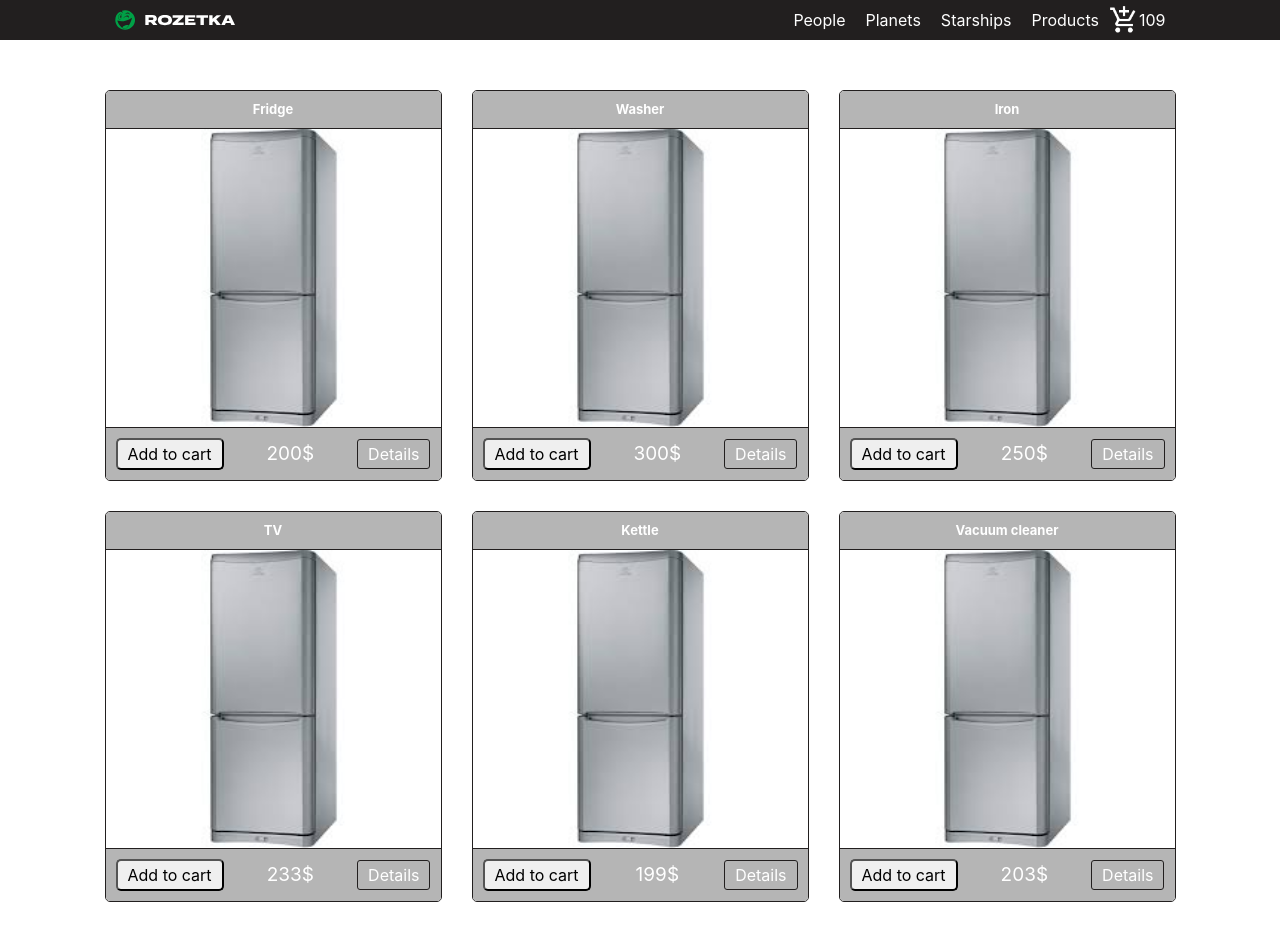
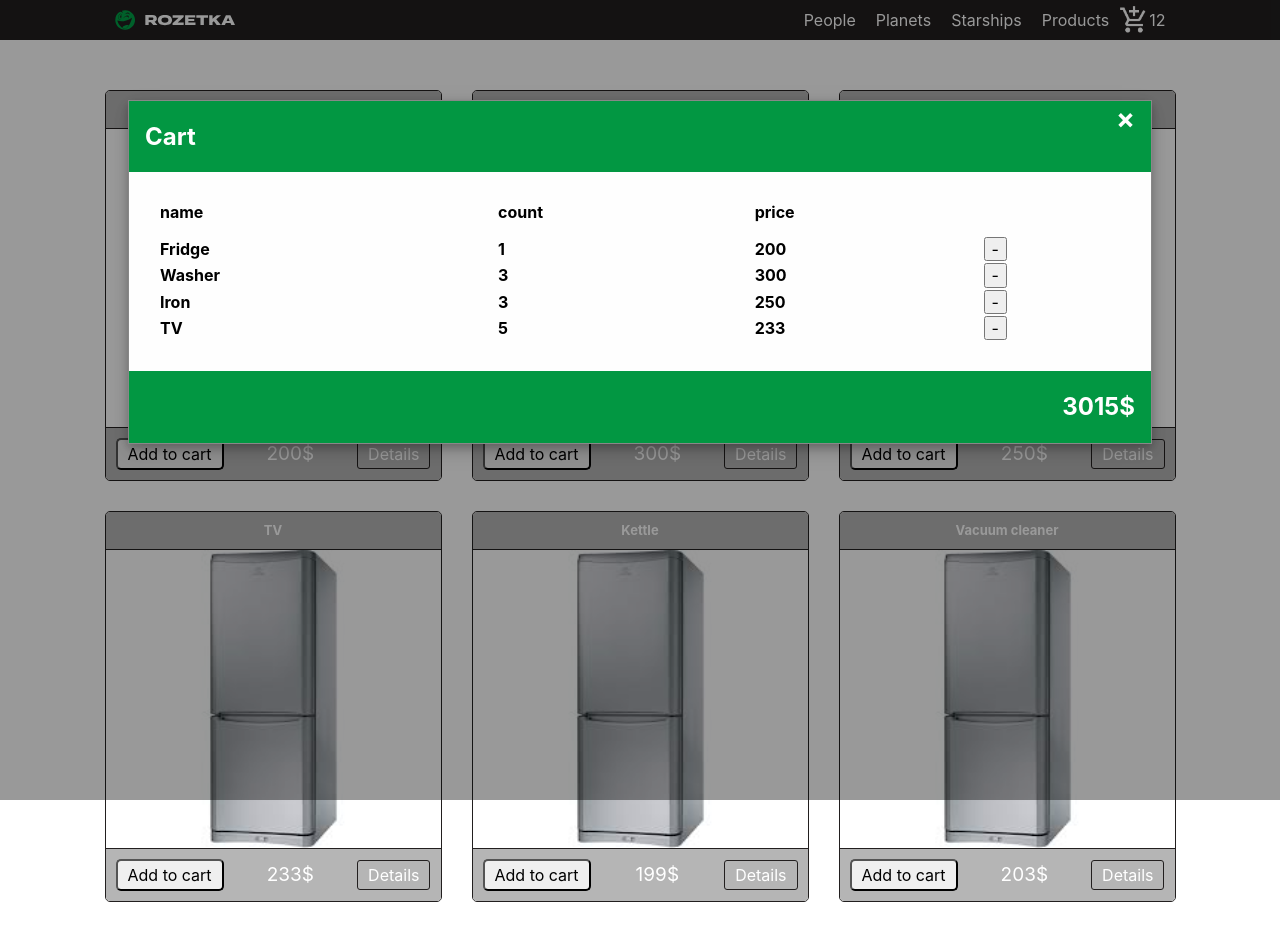
Before and after one commit to SabHomyak/test0, a Next.js app: page /products in a window 1280 px wide. Built offline with nearby package versions, Linux system fonts and the light colour scheme.

Commit message:
code reduction for header and cart components

```diff
--- /dev/null
+++ b/modules/market/cart/components/table/index.tsx
@@ -0,0 +1,41 @@
+import * as React from 'react';
+import { Table, Thead } from './views';
+import { Cart } from '@md-modules/shared/mock/market/cart';
+
+interface Props {
+  th: Array<string>
+  products: Cart
+}
+
+const CartTable: React.FC<Props> = ({ th, products }) => {
+  const body: JSX.Element[] = Array.from(products)
+    .map(([product, count]) => {
+      return (
+        <tr key={product.id}>
+          <th>{product.name}</th>
+          <th>{count}</th>
+          <th>{product.price}</th>
+          <th>
+            <button
+              onClick={() => {
+                // itemDecreaseButtonHandler(product.id);
+              }}
+            >
+              -
+            </button>
+          </th>
+        </tr>
+      );
+    });
+  return (
+    <Table>
+      <Thead>
+        <tr>
+          {th.map((thead, i) => (<th key={i}>{thead}</th>))}
+        </tr>
+      </Thead>
+      <tbody>{body}</tbody>
+    </Table>
+  );
+};
+export { CartTable };
--- /dev/null
+++ b/modules/market/cart/components/table/views.ts
@@ -0,0 +1,16 @@
+import styled from 'styled-components';
+
+export const Table = styled.table`
+  width: 100%;
+  text-align: left;
+  border-collapse: collapse;
+`;
+
+export const Thead = styled.thead`
+  &:after {
+    content: '@@@';
+    display: block;
+    line-height: 13px;
+    text-indent: -99999px;
+  }
+`;
--- a/modules/market/cart/index.tsx
+++ b/modules/market/cart/index.tsx
@@ -2,15 +2,9 @@ import * as React from 'react';
 import { CartPresentation } from '@md-market/cart/layers/presentation';
 import { useState } from 'react';
 
-let showSetter: (show: boolean) => void;
-export const showCart = (show: boolean): void => {
-  showSetter(show);
-};
 
 const CartContainer: React.FC = () => {
-  const [show, setShow] = useState(false);
-  showSetter = setShow;
-
+  const [show, setShow] = useState(true);
   return (
     <>
       {show && (
--- a/modules/market/cart/layers/presentation/index.tsx
+++ b/modules/market/cart/layers/presentation/index.tsx
@@ -1,5 +1,4 @@
 import * as React from 'react';
-import { useEffect } from 'react';
 //styles
 import {
   Close,
@@ -8,15 +7,15 @@ import {
   ModalContent,
   ModalFooter,
   ModalHeader,
-  OrderPrice,
-  Table,
-  Thead
+  OrderPrice
 } from '@md-market/cart/layers/presentation/views';
 //utils
 import { ContentLoader } from '@md-ui/loaders/content-loader';
 
 //mock
-import { cartProducts, ID } from '@md-modules/shared/mock/market/cart';
+import { CartProduct, Count, ID } from '@md-modules/shared/mock/market/cart';
+import { CartContext } from '@md-modules/shared/contexts/CartContext';
+import { CartTable } from '@md-market/cart/components/table';
 
 interface Props {
   itemDecreaseButtonHandler: (id: ID) => void;
@@ -24,39 +23,10 @@ interface Props {
 }
 
 const CartPresentation: React.FC<Props> = ({ itemDecreaseButtonHandler, closeHandler }) => {
-  // const { isLoading } = useContext(CartAPIContext);
-  const isLoading = false;
-  const products = cartProducts;
-  let viewProducts: any[] = [];
-  let totalCount = 0;
+  const { isLoading, cart } = React.useContext(CartContext);
 
-  useEffect(() => {
-    if (products?.size === 0) {
-      closeHandler();
-    }
-  });
-  if (products) {
-    viewProducts = Array.from(products);
-    viewProducts = viewProducts.map(([product, count]) => {
-      totalCount += product.price * count;
-      return (
-        <tr key={product.id}>
-          <th>{product.name}</th>
-          <th>{count}</th>
-          <th>{product.price}</th>
-          <th>
-            <button
-              onClick={() => {
-                itemDecreaseButtonHandler(product.id);
-              }}
-            >
-              -
-            </button>
-          </th>
-        </tr>
-      );
-    });
-  }
+  const totalCount = Array.from(cart || new Map<CartProduct, Count>())
+    .reduce((acc, [product, count]) => (acc + (product.price * count)), 0);
 
   return (
     <ContentLoader isLoading={isLoading}>
@@ -79,23 +49,13 @@ const CartPresentation: React.FC<Props> = ({ itemDecreaseButtonHandler, closeHan
             <h2>Cart</h2>
           </ModalHeader>
           <ModalBody>
-            <Table>
-              <Thead>
-                <tr>
-                  <th>name</th>
-                  <th>quantity</th>
-                  <th>price</th>
-                </tr>
-              </Thead>
-              <tbody>{viewProducts}</tbody>
-            </Table>
+            <CartTable th={['name', 'count', 'price']} products={cart ?? new Map<CartProduct, Count>()}/>
           </ModalBody>
           <ModalFooter>
             <OrderPrice>{totalCount}$</OrderPrice>
           </ModalFooter>
         </ModalContent>
       </Modal>
-      ;
     </ContentLoader>
   );
 };
--- a/modules/market/cart/layers/presentation/views.ts
+++ b/modules/market/cart/layers/presentation/views.ts
@@ -42,20 +42,7 @@ export const ModalFooter = styled.div`
 export const OrderPrice = styled.h2`
   text-align: right;
 `;
-export const Table = styled.table`
-  width: 100%;
-  text-align: left;
-  border-collapse: collapse;
-`;
 
-export const Thead = styled.thead`
-  &:after {
-    content: '@@@';
-    display: block;
-    line-height: 13px;
-    text-indent: -99999px;
-  }
-`;
 export const Close = styled.span`
   color: white;
   float: right;
--- a/modules/shared/components/ui/headers/products/index.tsx
+++ b/modules/shared/components/ui/headers/products/index.tsx
@@ -5,13 +5,11 @@ import { Cart, BWrapper, IWrapper, LWrapper, RWrapper, Wrapper, Orders } from '@
 import { menuItems } from '@md-ui/headers/main/constants';
 import { MenuItem } from '@md-ui/menu-items/main';
 import { Logo } from '@md-ui/logos/product';
-//redux
-import { ContextApp } from '../../../../../../redux/reducer';
-//functions
-import { showCart } from '@md-market/cart';
+import { CartContext } from '@md-modules/shared/contexts/CartContext';
 
 const Header: React.FC = () => {
-  const sizeOrder = 109;
+  const { cart } = React.useContext(CartContext);
+  const orders: number = Array.from(cart?.values() || []).reduce((acc, count) => (acc + count), 0);
   return (
     <Wrapper>
       <IWrapper>
@@ -25,12 +23,11 @@ const Header: React.FC = () => {
         </RWrapper>
         <BWrapper
           onClick={() => {
-            showCart(true);
           }}
         >
           <Cart src={'/static/images/UI/basket2.png'}/>
         </BWrapper>
-        {!!sizeOrder && <Orders>{sizeOrder}</Orders>}
+        {<Orders>{orders}</Orders>}
       </IWrapper>
     </Wrapper>
   );
--- /dev/null
+++ b/modules/shared/contexts/CartContext.tsx
@@ -0,0 +1,26 @@
+import * as React from 'react';
+import { useQuery } from '@md-utils/mock/query';
+import { Cart, cartProducts } from '@md-modules/shared/mock/market/cart';
+
+interface Context {
+  cart: Cart | undefined
+  isLoading: boolean
+}
+
+const CartContext = React.createContext<Context>({
+  cart: undefined,
+  isLoading: false
+});
+const CartContextProvider: React.FC = ({ children }) => {
+  const { loading, data } = useQuery(cartProducts);
+  return (
+    <CartContext.Provider value={{
+      cart: data,
+      isLoading: loading
+    }
+    }>
+      {children}
+    </CartContext.Provider>
+  );
+};
+export { CartContextProvider, CartContext };
--- a/modules/shared/layouts/market/index.tsx
+++ b/modules/shared/layouts/market/index.tsx
@@ -4,15 +4,18 @@ import { Wrapper } from './views';
 //components
 import { Header } from '@md-ui/headers/products';
 import CartContainer from '@md-modules/market/cart';
+import { CartContextProvider } from '@md-modules/shared/contexts/CartContext';
 
 export let dispatch: any;
 
 const ProductsLayout: React.FC = ({ children }) => {
   return (
     <Wrapper>
-      <Header/>
-      {children}
-      <CartContainer/>
+      <CartContextProvider>
+        <Header/>
+        {children}
+        <CartContainer/>
+      </CartContextProvider>
     </Wrapper>
   );
 };
--- a/modules/shared/mock/market/cart.ts
+++ b/modules/shared/mock/market/cart.ts
@@ -8,4 +8,5 @@ export type Cart = Map<CartProduct, Count>;
 export const cartProducts: Cart = new Map<CartProduct, Count>();
 cartProducts.set(products[0], 1);
 cartProducts.set(products[1], 3);
-cartProducts.set(products[2], 2);
+cartProducts.set(products[2], 3);
+cartProducts.set(products[3], 5);
--- a/modules/star-wars/people/layers/api/people/index.tsx
+++ b/modules/star-wars/people/layers/api/people/index.tsx
@@ -17,7 +17,6 @@ const PeopleAPIContext = React.createContext<Context>({
 const PeopleAPIContextProvider: React.FC = ({ children }) => {
   // make api call here
   const { data, loading } = useQuery(people);
-
   return (
     <PeopleAPIContext.Provider
       value={{
--- a/pages/products/index.tsx
+++ b/pages/products/index.tsx
@@ -1,13 +1,31 @@
 import * as React from 'react';
 import { ProductsContainer } from '@md-modules/market/products';
 import { ProductsLayout } from '@md-modules/shared/layouts/market';
+import { CartContext, CartContextProvider } from '@md-modules/shared/contexts/CartContext';
+import { CartProduct, Count } from '@md-modules/shared/mock/market/cart';
+import { ContentLoader } from '@md-ui/loaders/content-loader';
+
+const InnerCart = () => {
+  const { isLoading, cart } = React.useContext(CartContext);
+  const products: JSX.Element[] = Array.from(cart || new Map<CartProduct, Count>())
+    .map(([product, count]) => {
+      return <div key={product.id}>{`${product.id} | ${product.name} | ${product.name} | ${count}`}</div>;
+    });
+  return <ContentLoader isLoading={isLoading}>
+    <div>
+      <div>{isLoading + 'inner'}</div>
+      {products}
+    </div>
+  </ContentLoader>;
+};
 
 const ProductsPage = () => {
   return (
     <ProductsLayout>
-      <ProductsContainer />
+      <ProductsContainer/>
     </ProductsLayout>
   );
 };
 
+
 export default ProductsPage;
```
